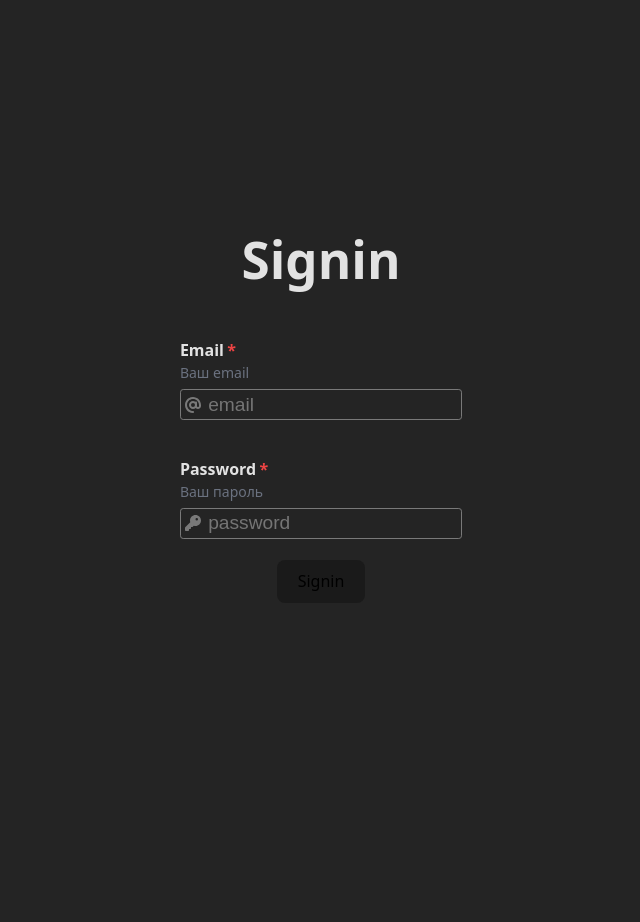
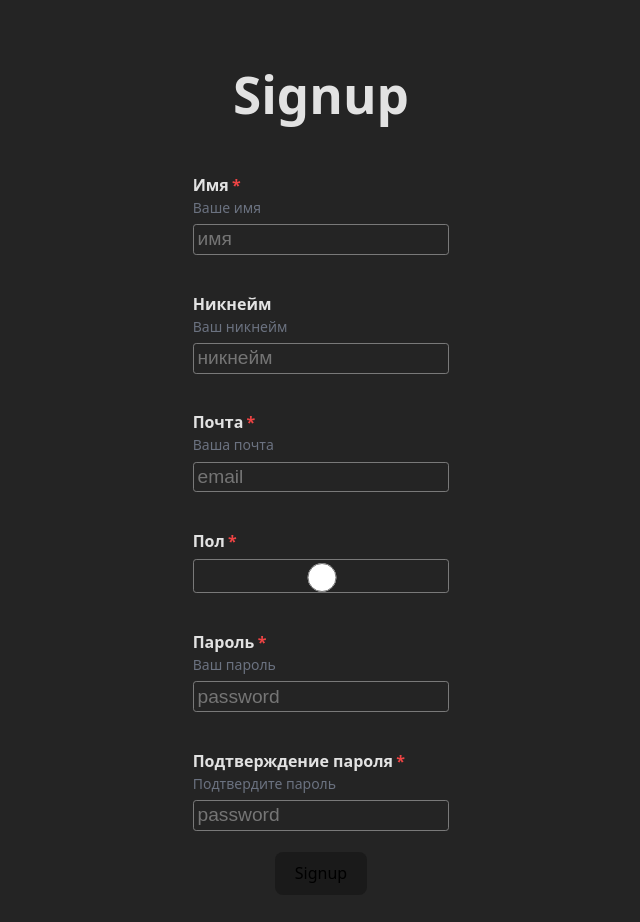
Before and after one commit to SuvStreet/Forms_Result.University-, a React (Vite) app: page / in a window 1280 px wide. Shown: the top 922 px of the page, without its empty margins (319-959 px from the left). Before the commit the page ends 800 px from the top, so only its background shows below. Built offline with nearby package versions, Linux system fonts and the light colour scheme; the HTML template or start-up script is replaced by a standard one.

Commit message:
feat(Signup): Реализовать форму регистрации.

```diff
--- a/src/App.jsx
+++ b/src/App.jsx
@@ -1,4 +1,4 @@
-import { Signin } from './components'
+import { Signin, Signup } from './components'
 
 import './App.css'
 
@@ -6,7 +6,8 @@ function App() {
   return (
     <>
       <div>
-        <Signin />
+        {/* <Signin /> */}
+        <Signup />
       </div>
     </>
   )
--- /dev/null
+++ b/src/components/Signup/Signup.jsx
@@ -0,0 +1,107 @@
+import { useState } from 'react'
+import { validateForm } from '../../services/validateForm'
+import { Button } from '../Button/Button'
+import { TextInput } from '../TextInput/TextInput'
+
+const inputs = [
+  {
+    required: true,
+    label: 'Имя',
+    description: 'Ваше имя',
+    placeholder: 'имя',
+    type: 'text',
+    nameInput: 'name',
+  },
+  {
+    label: 'Никнейм',
+    description: 'Ваш никнейм',
+    placeholder: 'никнейм',
+    type: 'text',
+    nameInput: 'nickname',
+  },
+  {
+    required: true,
+    label: 'Почта',
+    description: 'Ваша почта',
+    placeholder: 'email',
+    type: 'email',
+    nameInput: 'email',
+  },
+  {
+    required: true,
+    label: 'Пол',
+    type: 'radio',
+    nameInput: 'sex',
+  },
+  {
+    required: true,
+    label: 'Пароль',
+    description: 'Ваш пароль',
+    placeholder: 'password',
+    type: 'password',
+    nameInput: 'password',
+  },
+  {
+    required: true,
+    label: 'Подтверждение пароля',
+    description: 'Подтвердите пароль',
+    placeholder: 'password',
+    type: 'password',
+    nameInput: 'passwordConfirm',
+  },
+]
+
+const initialState = {
+  name: '',
+  nickname: '',
+  email: '',
+  sex: '',
+  password: '',
+  passwordConfirm: '',
+}
+
+export const Signup = () => {
+  const [formValues, setFormValues] = useState(initialState)
+  const [errors, setErrors] = useState({})
+
+  const handleChange = (event) => {
+    const { name, value } = event.target
+
+    setFormValues((prevState) => ({
+      ...prevState,
+      [name]: value,
+    }))
+
+    if (errors[name]) {
+      setErrors((prevErrors) => ({
+        ...prevErrors,
+        [name]: '',
+      }))
+    }
+  }
+
+  const handleSubmit = (event) => {
+    event.preventDefault()
+
+    const newErrors = validateForm(inputs, formValues)
+
+    if (Object.keys(newErrors).length) {
+      setErrors(newErrors)
+      return
+    }
+
+    alert(`Вы успешно зарегистрировались ${formValues.name.toUpperCase()} `)
+  }
+
+  return (
+    <div>
+      <form noValidate onSubmit={handleSubmit} onChange={handleChange}>
+        <h1>Signup</h1>
+        {inputs.map((input, index) => (
+          <TextInput key={index} {...input} error={errors[input.nameInput]} />
+        ))}
+        <Button text="Signup" />
+      </form>
+    </div>
+  )
+}
--- a/src/components/index.js
+++ b/src/components/index.js
@@ -2,3 +2,4 @@ export { TextInput } from './TextInput/TextInput.jsx'
 export { Icon } from './Icon/Icon.jsx'
 export { Button } from './Button/Button.jsx'
 export { Signin } from './Signin/Signin.jsx'
+export { Signup } from './Signup/Signup.jsx'
```
